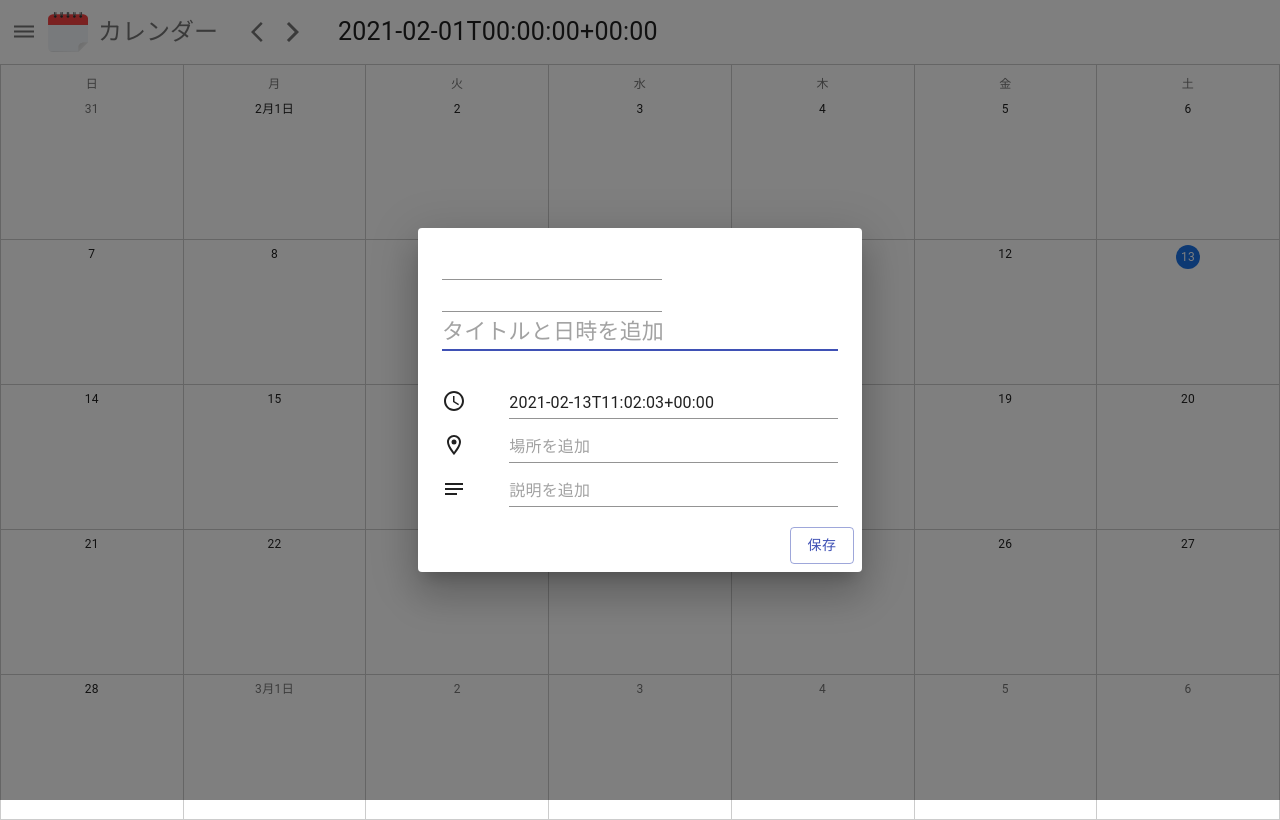
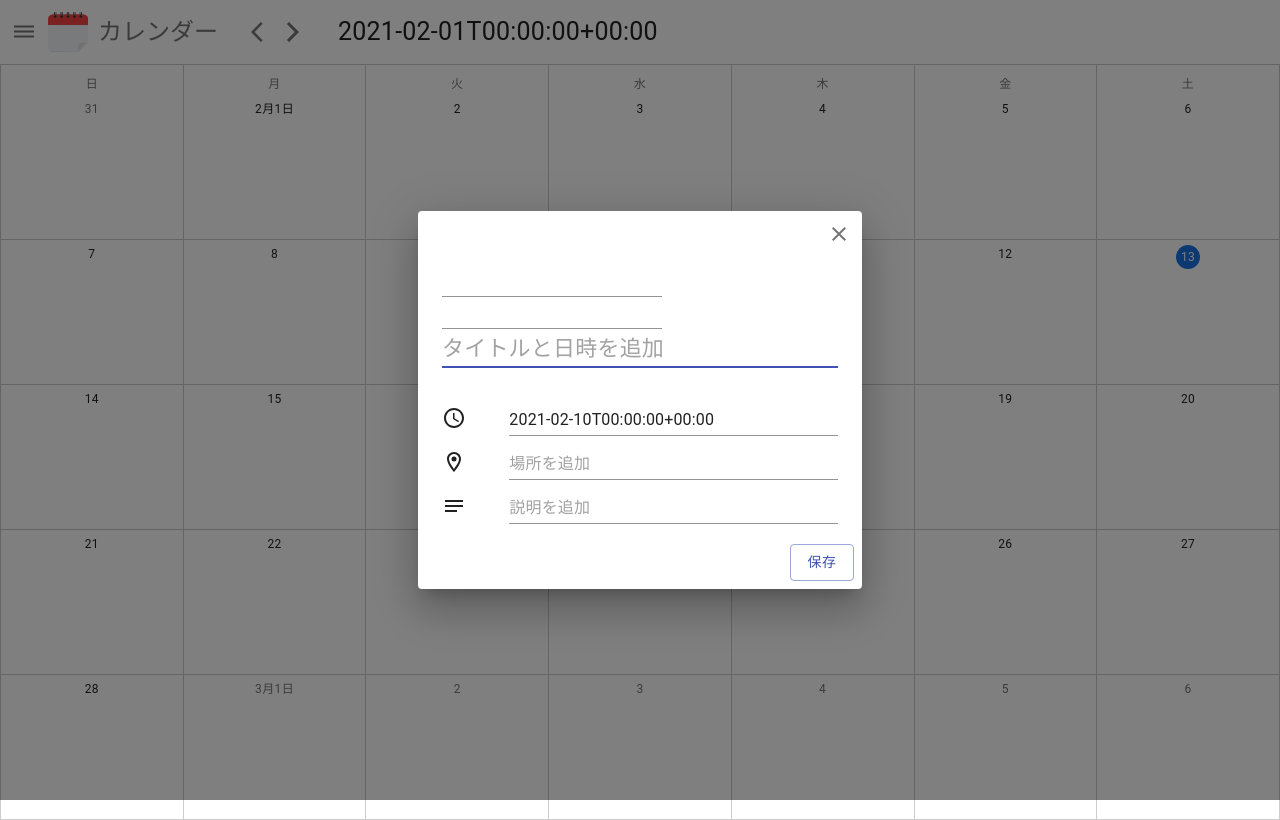
Before and after one commit to akky25/calendar-app, a React (Create React App) app in the folder front/: page / in a window 1280 px wide. Both pictures are taken after a click on the item "10". Built offline with nearby package versions, Linux system fonts and the light colour scheme.

Commit message:
dialog richer

```diff
--- a/front/src/components/AddScheduleDialog/AddScheduleDialog.tsx
+++ b/front/src/components/AddScheduleDialog/AddScheduleDialog.tsx
@@ -7,12 +7,14 @@ import {
   Button,
   Input,
   Grid,
+  IconButton,
   makeStyles,
 } from "@material-ui/core";
 import {
   LocationOnOutlined,
   NotesOutlined,
   AccessTime,
+  Close,
 } from "@material-ui/icons";
 import { DatePicker } from "@material-ui/pickers";
 import dayjs from "dayjs";
@@ -58,6 +60,11 @@ const AddScheduleDialog: FC<Props> = ({
 
   return (
     <Dialog open={isDialogOpen} onClose={closeDialog} maxWidth="xs" fullWidth>
+      <DialogActions>
+        <IconButton onClick={closeDialog} size="small">
+          <Close />
+        </IconButton>
+      </DialogActions>
       <DialogContent>
         <Input />
         <TextField />
--- a/front/src/components/CalendarBoard/CalendarBoard.tsx
+++ b/front/src/components/CalendarBoard/CalendarBoard.tsx
@@ -5,12 +5,13 @@ import dayjs from "dayjs";
 import CalendarElement from "containers/CalendarElement/CalendarElement";
 import DayOfWeekElement from "components/DayOfWeekElement/DayOfWeekElement";
 import { CalendarState } from "redux/calendar/calendar-slice";
+import { Form } from "redux/schedule/schedule-slice";
 import styles from "./style.module.css";
 
 type Props = {
   calendar: dayjs.Dayjs[];
   month: CalendarState;
-  openAddScheduleDialog: () => void;
+  openAddScheduleDialog: (value: Form) => void;
 };
 
 const days = ["日", "月", "火", "水", "木", "金", "土"];
@@ -27,16 +28,16 @@ const CalendarBoard: FC<Props> = ({
           <DayOfWeekElement dayOfWeek={d} />
         </li>
       ))}
-      {calendar.map((c) => (
-        // eslint-disable-next-line jsx-a11y/no-noninteractive-element-interactions
-        <li
-          key={c.toISOString()}
-          onClick={openAddScheduleDialog}
-          onKeyUp={openAddScheduleDialog}
-        >
-          <CalendarElement day={c} month={month} />
-        </li>
-      ))}
+      {calendar.map((c) => {
+        const onclick = () => openAddScheduleDialog({ date: c });
+
+        return (
+          // eslint-disable-next-line jsx-a11y/no-noninteractive-element-interactions
+          <li key={c.toISOString()} onClick={onclick} onKeyUp={onclick}>
+            <CalendarElement day={c} month={month} />
+          </li>
+        );
+      })}
     </GridList>
   </div>
 );
--- a/front/src/containers/CalendarBoard/CalendarBoard.tsx
+++ b/front/src/containers/CalendarBoard/CalendarBoard.tsx
@@ -3,7 +3,7 @@ import { useSelector, useDispatch } from "react-redux";
 
 import CalendarBoard from "components/CalendarBoard/CalendarBoard";
 import { CalendarState } from "redux/calendar/calendar-slice";
-import { scheduleSlice } from "redux/schedule/schedule-slice";
+import { Form, scheduleSlice } from "redux/schedule/schedule-slice";
 import { rootType } from "redux/rootSlice";
 import { createCalendar } from "services/calendar";
 
@@ -14,8 +14,10 @@ const EnhancedCalendarBoard: FC = () => {
   const calendarArr = createCalendar(calendar);
 
   const dispatch = useDispatch();
-  const openAddScheduleDialog = () =>
+  const openAddScheduleDialog = (value: Form) => {
     dispatch(scheduleSlice.actions.addScheduleOpenDialog());
+    dispatch(scheduleSlice.actions.addScheduleSetValue(value));
+  };
 
   return (
     <CalendarBoard
```
